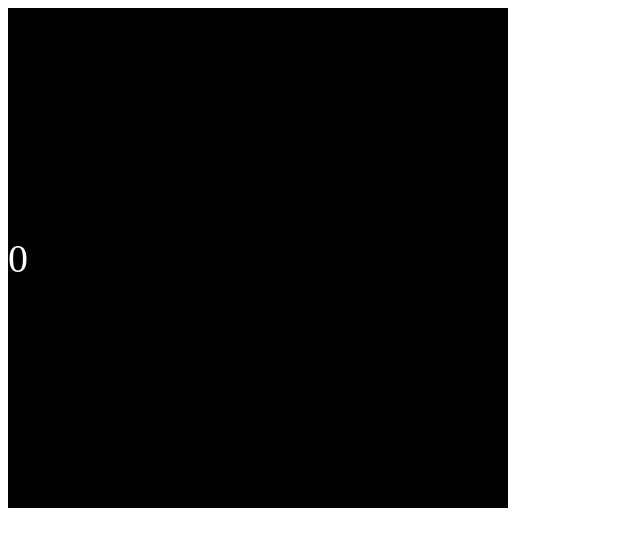
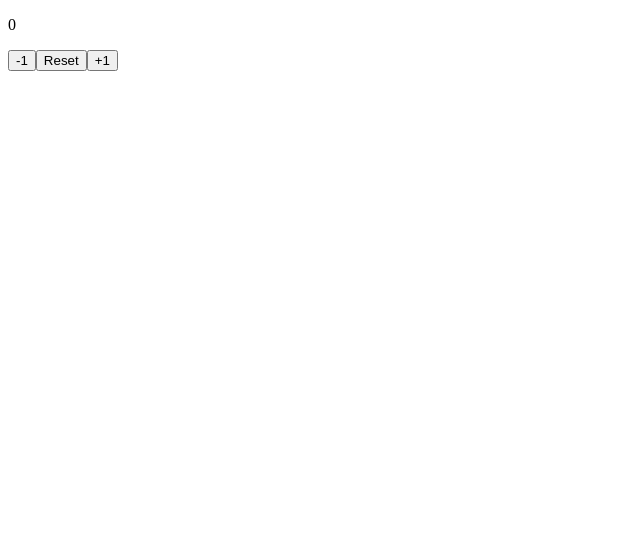
Before and after one commit to tezeladata/group56-react-test, a React app: page / in a window 1280 px wide. Shown: the top 546 px of the page, without its empty margins (0-640 px from the left). Built offline with nearby package versions, Linux system fonts and the light colour scheme; the HTML template or start-up script is replaced by a standard one.

Commit message:
Day 124 first version

```diff
--- a/src/App.jsx
+++ b/src/App.jsx
@@ -1,9 +1,9 @@
-import Div from "./components/Div";
+import Counter from "./components/Counter";
 
 const App = () => {
   return (
     <main>
-      <Div />
+      <Counter />
     </main>
   )
 };
--- /dev/null
+++ b/src/components/Counter.jsx
@@ -0,0 +1,19 @@
+import { useState } from "react";
+
+const Counter = () => {
+    const [count, setCount] = useState(0);
+
+    const handleClick = num => setCount(prev => prev + num)
+
+    return (
+        <div>
+            <p>{count}</p>
+
+            <button onClick={() => handleClick(-1)}>-1</button>
+            <button onClick={() => handleClick(-count)}>Reset</button>
+            <button onClick={() => handleClick(1)}>+1</button>
+        </div>
+    )
+};
+
+export default Counter;
--- a/src/components/Div.jsx
+++ /dev/null
@@ -1,17 +0,0 @@
-import { useState } from "react";
-
-const Div = () => {
-    const [clickCount, SetClickCount] = useState(0);
-
-    const handleHover = () => {
-        SetClickCount(prev => prev + 1)
-    };
-
-    return (
-        <div style={{"width": "500px", "height": "500px", "display": "flex", "textAlign": "center", "alignItems": "center", "backgroundColor": "black", "color": "white"}} onMouseOver={handleHover}>
-            <p style={{"textAlign": "center", "fontSize": "40px"}}>{clickCount}</p>
-        </div>
-    )
-};
-
-export default Div;
```
